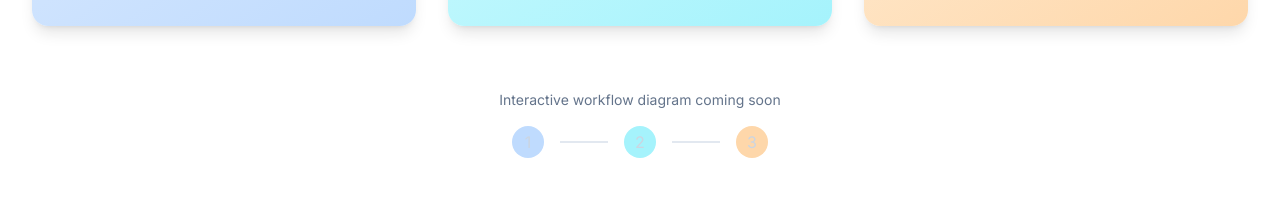
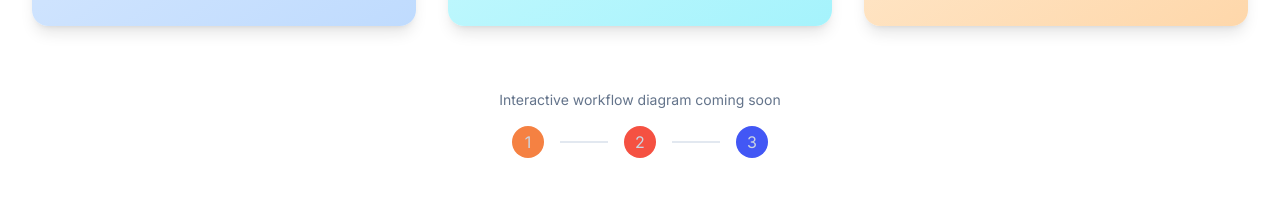
Before and after one commit to gammagang/landing_page, a Next.js app: page / in a window 1280 px wide. Shown: the part 1580-1796 px from the top of the page. Built offline with nearby package versions, Linux system fonts and the light colour scheme.

Commit message:
refactor: Update background colors of step indicators in SolutionOverview component for improved visual consistency

```diff
--- a/src/components/SolutionOverview.tsx
+++ b/src/components/SolutionOverview.tsx
@@ -59,11 +59,11 @@
             Interactive workflow diagram coming soon
           </p>
           <div className="flex justify-center items-center space-x-4 text-neutral-300">
-            <div className="w-8 h-8 bg-primary-200 rounded-full flex items-center justify-center">1</div>
+            <div className="w-8 h-8 rounded-full flex items-center justify-center" style={{ backgroundColor: '#f58142' }}>1</div>
             <div className="w-12 h-0.5 bg-neutral-200"></div>
-            <div className="w-8 h-8 bg-secondary-200 rounded-full flex items-center justify-center">2</div>
+            <div className="w-8 h-8 rounded-full flex items-center justify-center" style={{ backgroundColor: '#f55142' }}>2</div>
             <div className="w-12 h-0.5 bg-neutral-200"></div>
-            <div className="w-8 h-8 bg-accent-200 rounded-full flex items-center justify-center">3</div>
+            <div className="w-8 h-8 rounded-full flex items-center justify-center" style={{ backgroundColor: '#4257f5' }}>3</div>
           </div>
         </div>
       </div>
```
